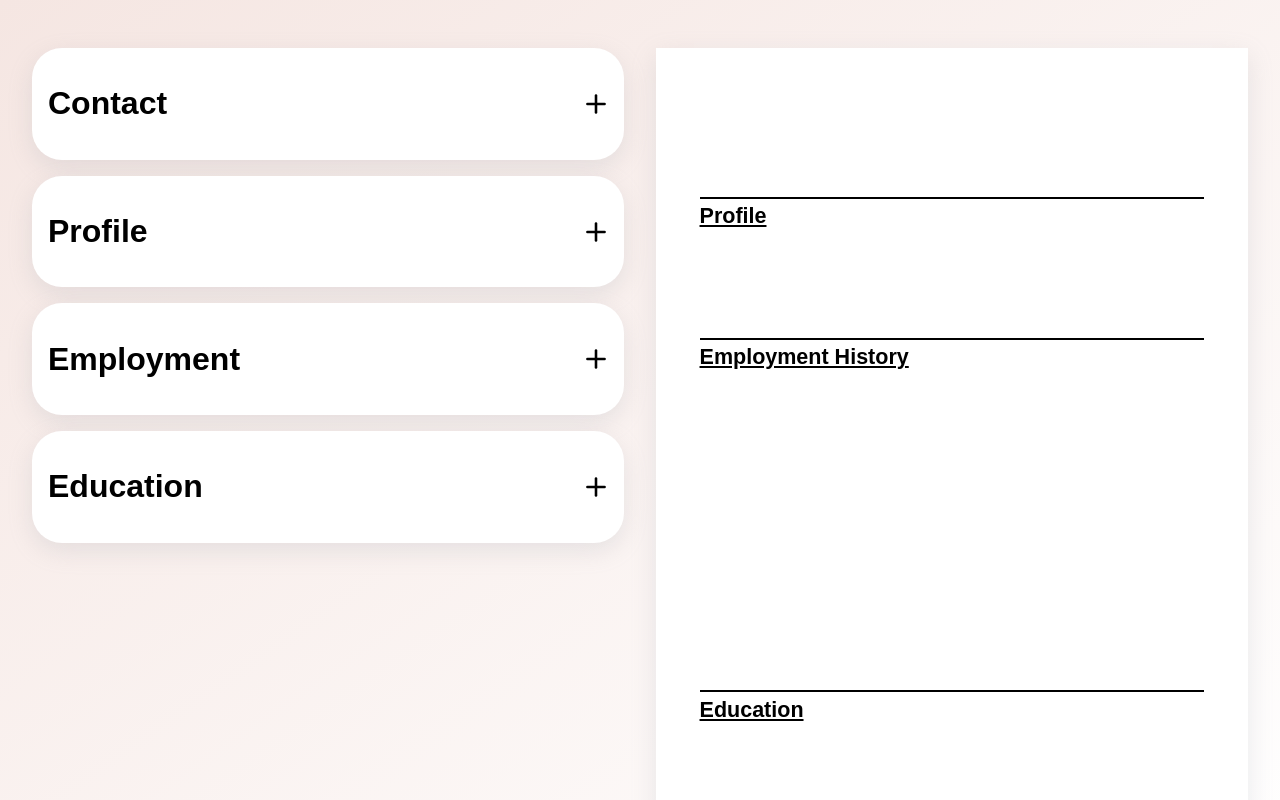
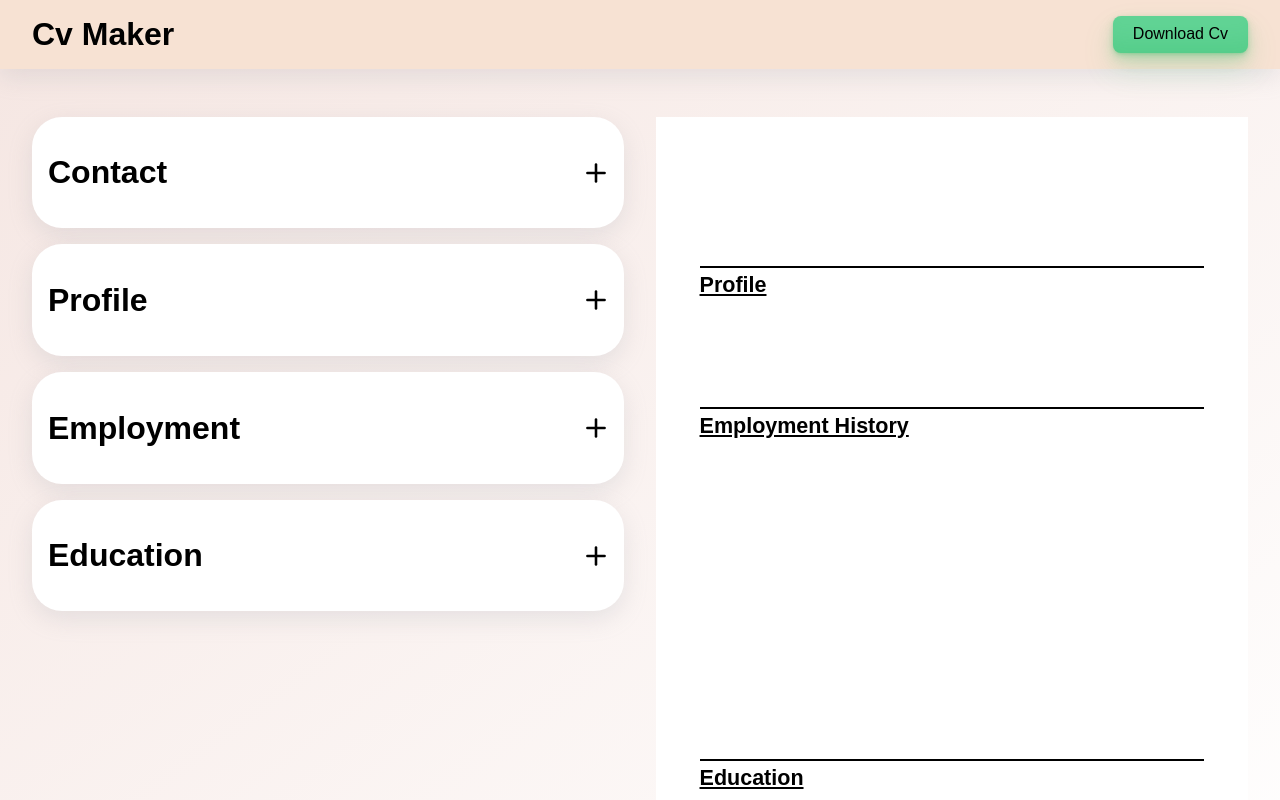
Before and after one commit to Jonathan-Winter-Dev/cv-maker, a React (Vite) app: page / in a window 1280 px wide. Shown: the top 800 px of the page. Built offline with nearby package versions, Linux system fonts and the light colour scheme.

Commit message:
fix pdf box-shadow display bug

```diff
--- a/src/App.css
+++ b/src/App.css
@@ -373,6 +373,7 @@ template {
   --green-background: #c4e8c1;
   --green-background-hover: #a2dc9d;
   --border-radius-input-button: 8px;
+  --shadow: rgba(149, 157, 165, 0.2) 0px 8px 24px;
 
   min-height: 1vw;
   background-image: linear-gradient(
@@ -380,6 +381,22 @@ template {
     var(--sweet-salmon),
     white
   );
+}
+
+header {
+  position: sticky;
+  top: 0;
+  grid-column: 1/-1;
+  display: flex;
+  justify-content: space-between;
+  padding: 1em 2em;
+  background-color: var(--peach-background);
+  box-shadow: var(--shadow);
+}
+
+header * {
+  margin: 0;
+  padding: 0;
 }
 
 .cvBuilder {
@@ -406,8 +423,13 @@ template {
   margin: 2em 1em 1em 1em;
   padding: 3cqw;
   container-type: inline-size;
-  box-shadow: rgba(149, 157, 165, 0.2) 0px 8px 24px;
+  /* box-shadow: var(--shadow); */
 }
+
+/* .cvPage.saving {
+  box-shadow: none;
+  margin: 0;
+} */
 
 .cvPage h1,
 .cvPage h2,
@@ -499,7 +521,7 @@ template {
   display: grid;
   background-color: white;
   grid-template-rows: min-content 0fr;
-  box-shadow: rgba(149, 157, 165, 0.2) 0px 8px 24px;
+  box-shadow: var(--shadow);
   border-radius: 30px;
   transition: all 0.4s ease;
 }
@@ -806,6 +828,12 @@ textarea {
   transform: scale(1.01);
 }
 
+@media print {
+  .cvPage {
+    box-shadow: none;
+  }
+}
+
 @media (width <= 1200px) {
   .cvBuilder {
   }
--- a/src/App.jsx
+++ b/src/App.jsx
@@ -1,9 +1,10 @@
 import "./App.css";
 import CvBuilder from "./CvBuilder.jsx";
-
+import HeaderBar from "./Header.jsx";
 function App() {
   return (
     <>
+      <HeaderBar />
       <CvBuilder />
     </>
   );
--- /dev/null
+++ b/src/Header.jsx
@@ -0,0 +1,14 @@
+import { saveElementAsPdf } from "./utils";
+export default function HeaderBar() {
+  function handleDownloadCv() {
+    saveElementAsPdf(document.querySelector(".cvPage"));
+  }
+  return (
+    <header>
+      <h1>Cv Maker</h1>
+      <button onClick={handleDownloadCv} className="download">
+        Download Cv
+      </button>
+    </header>
+  );
+}
--- a/src/utils.js
+++ b/src/utils.js
@@ -25,6 +25,14 @@ export function inputDateToString(inputDate) {
   return `${MONTHS[monthIndex]} ${inputDate.slice(0, 4)}`;
 }
 
-export function saveElementAsPdf(element) {
-  html2pdf(element);
+export async function saveElementAsPdf(element) {
+  element.classList.toggle("saving");
+
+  const options = {
+    filename: "newCv.pdf",
+    pagebreak: { mode: "avoid-all" },
+  };
+  await html2pdf().set(options).from(element).save();
+
+  element.classList.toggle("saving");
 }
```
